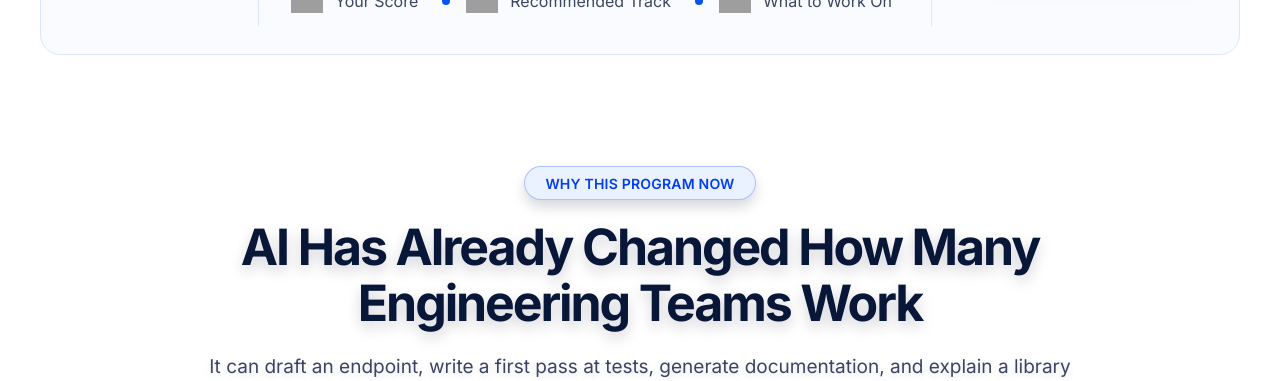
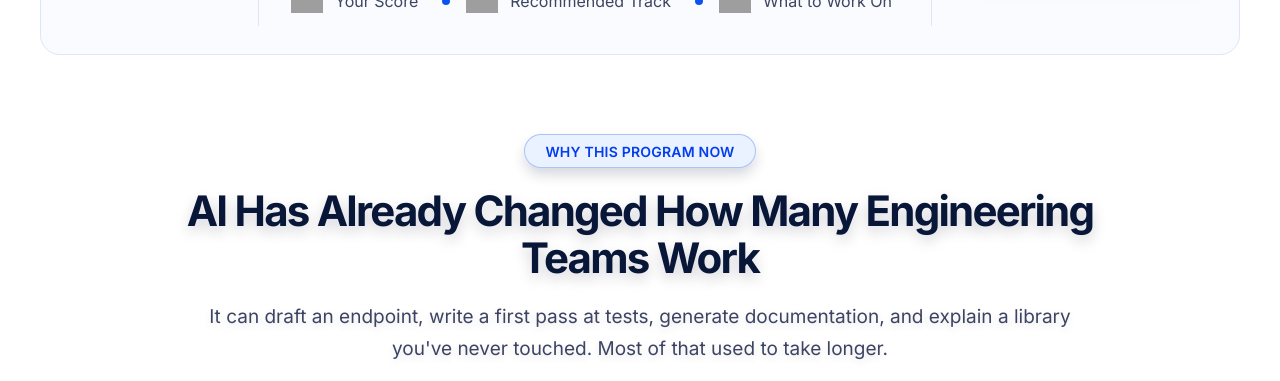
Before and after one commit to InterviewCall/AI-Proof-Engineering, a Next.js app: page / in a window 1280 px wide. Shown: the part 960-1341 px from the top of the page. Built offline with nearby package versions, Linux system fonts and the light colour scheme; grey boxes are pictures that could not be loaded.

Commit message:
2nd page

```diff
--- a/src/components/Sections/WhyNow/WhyNowSection.tsx
+++ b/src/components/Sections/WhyNow/WhyNowSection.tsx
@@ -22,15 +22,15 @@ const WhyNowSection: FC = () => {
                 overflow-hidden
                 bg-white
                 px-4
-                py-14
+                py-8
                 sm:px-6
-                sm:py-16
-                lg:px-10
-                lg:py-20
-                xl:px-14
+                sm:py-10
+                lg:px-8
+                lg:py-12
+                xl:px-10
             '
         >
-            <div className='mx-auto w-full max-w-345'>
+            <div className='mx-auto w-full max-w-[1409px]'>
                 {/* Section header */}
                 <div className='mx-auto max-w-240 text-center'>
                     <div
@@ -66,8 +66,8 @@ const WhyNowSection: FC = () => {
                             tracking-[-0.042em]
                             text-(--why-now-section-title-text)
                             [text-shadow:0_6px_14px_rgba(1,13,47,0.18)]
-                            sm:text-[43px]
-                            lg:text-[50px]
+                            sm:text-[38px]
+                            lg:text-[42px]
                         '
                     >
                         AI Has Already Changed How Many Engineering Teams
@@ -97,12 +97,12 @@ const WhyNowSection: FC = () => {
                 {/* Main content */}
                 <div
                     className='
-                        mt-10
+                        mt-8
                         grid
                         items-stretch
-                        gap-5
-                        xl:grid-cols-[0.76fr_1.24fr]
-                        xl:gap-6
+                        gap-4
+                        xl:grid-cols-[0.78fr_1.22fr]
+                        xl:gap-5
                     '
                 >
                     {/* Left automation visual */}
@@ -533,10 +533,10 @@ const WhyNowSection: FC = () => {
                             border
                             border-(--why-now-section-right-box-border)
                             bg-(--why-now-section-right-box-bg)
-                            p-5
+                            p-4
                             shadow-[0_16px_24px_rgba(1,13,47,0.18),0_2px_7px_rgba(1,13,47,0.10)]
                             xl:block
-                            2xl:p-6
+                            2xl:p-5
                         '
                     >
                         <div
@@ -545,8 +545,8 @@ const WhyNowSection: FC = () => {
                                 h-full
                                 items-stretch
                                 gap-4
-                                xl:grid-cols-[minmax(0,1fr)_115px_minmax(0,1fr)]
-                                2xl:grid-cols-[minmax(0,1fr)_130px_minmax(0,1fr)]
+                                xl:grid-cols-[minmax(0,1fr)_90px_minmax(0,1fr)]
+2xl:                            grid-cols-[minmax(0,1fr)_105px_minmax(0,1fr)]
                             '
                         >
                             {/* Desktop execution-only engineer */}
```
